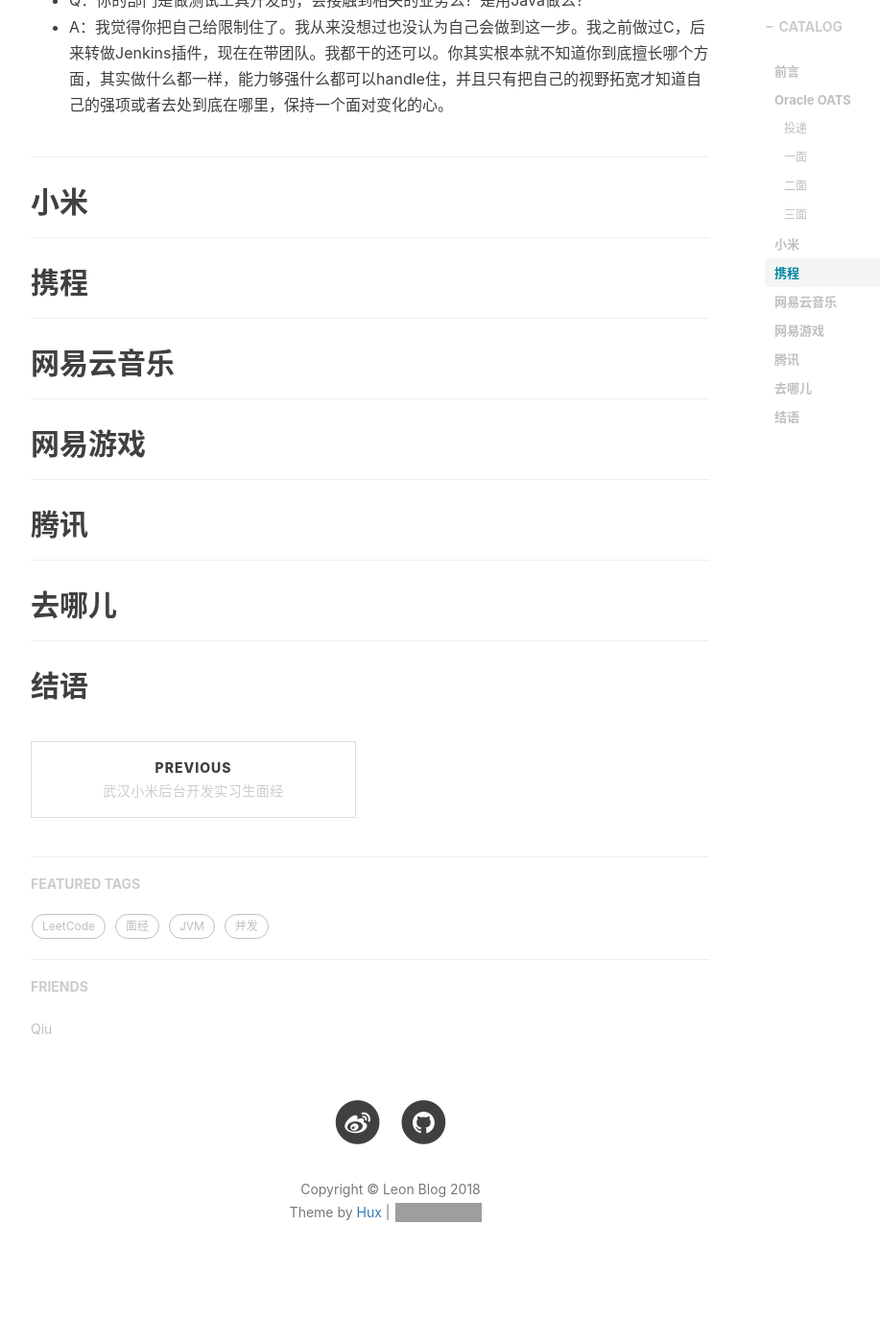
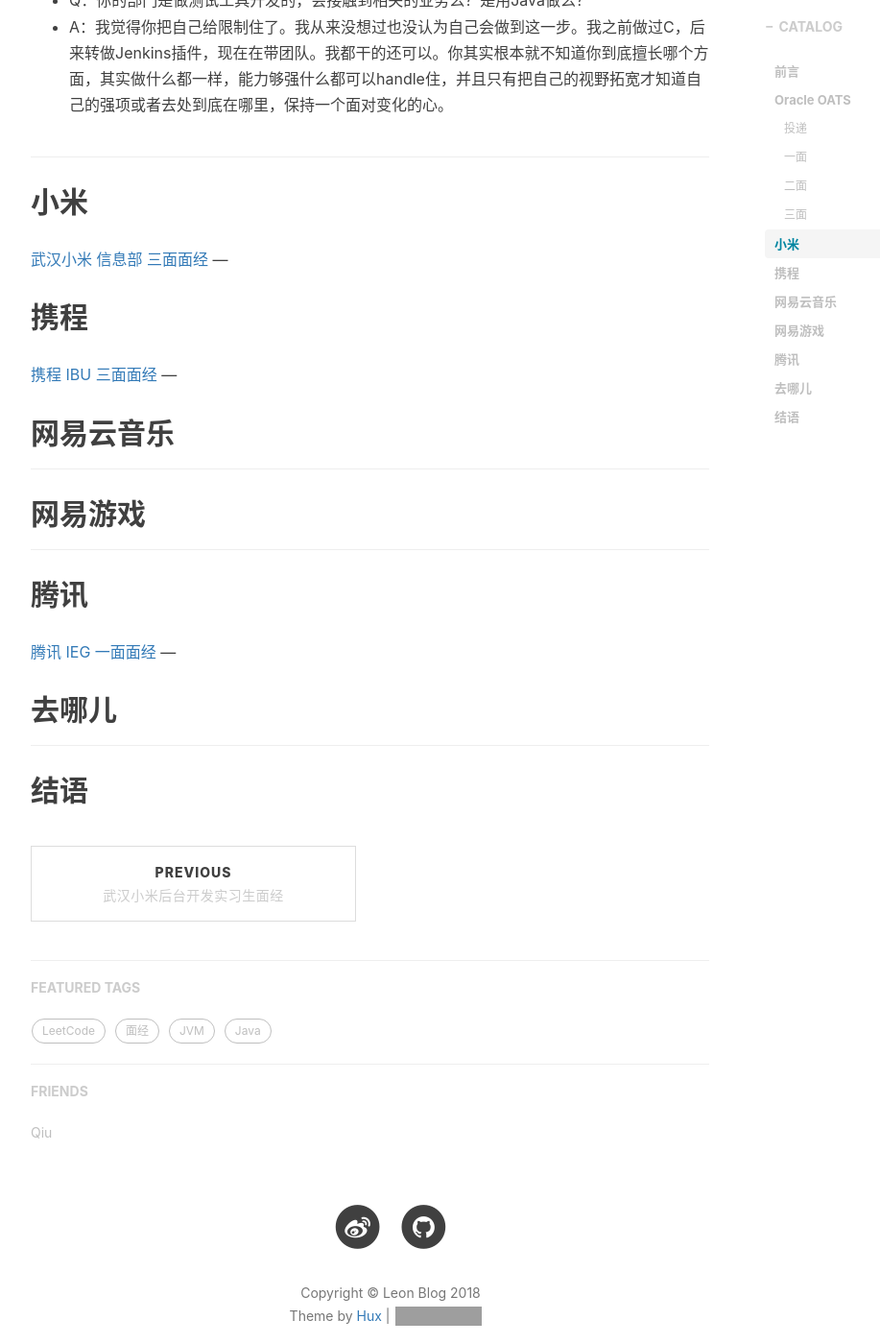
Before and after one commit to tfl435918939/blog, a Jekyll site: the page built from _posts/2018-04-25-2018年春招实习面经合集.markdown, in a window 1280 px wide and 1400 px high, scrolled down 2223 px. Shown: the whole window at 96% size, without its empty margins (233-1150 px from the left). Built offline with Jekyll 4.4.1, drawn with Linux system fonts in a browser that asks for light colours; nearby versions of some CDN libraries; comment, search, counter and statistics services are not loaded; before the commit the page ends 3590 px from its top, so only the background shows below that; grey boxes are pictures that could not be loaded.

Commit message:
edit tag of some articles

```diff
--- a/_posts/2018-04-07-Java集合继承关系简介.markdown
+++ b/_posts/2018-04-07-Java集合继承关系简介.markdown
@@ -7,7 +7,7 @@
 header-img: "img/2018-04-03-posts-bg.jpg"
 catalog: true
 tags:
-    - JVM
+    - Java
 ---
 
 > “Anyway, anyhow. ”
--- a/_posts/2018-04-07-Maven和Pom文件.markdown
+++ b/_posts/2018-04-07-Maven和Pom文件.markdown
@@ -7,7 +7,7 @@
 header-img: "img/2018-04-03-posts-bg.jpg"
 catalog: true
 tags:
-    - JVM
+    - 项目构建
 ---
 
 > “Anyway, anyhow. ”
--- a/_posts/2018-04-08-ConcurrentHashMap详解.markdown
+++ b/_posts/2018-04-08-ConcurrentHashMap详解.markdown
@@ -7,7 +7,7 @@
 header-img: "img/2018-04-03-posts-bg.jpg"
 catalog: true
 tags:
-    - 并发
+    - Java
 ---
 
 > “Anyway, anyhow. ”
--- a/_posts/2018-04-25-2018年春招实习面经合集.markdown
+++ b/_posts/2018-04-25-2018年春招实习面经合集.markdown
@@ -57,11 +57,11 @@
 ---
 
 ## 小米
-
+[武汉小米 信息部 三面面经](https://tfl435918939.github.io/blog/2018/04/17/%E5%B0%8F%E7%B1%B3%E5%90%8E%E5%8F%B0%E5%BC%80%E5%8F%91%E5%AE%9E%E4%B9%A0%E7%94%9F%E9%9D%A2%E7%BB%8F/)
 ---
 
 ## 携程
-
+[携程 IBU 三面面经](https://tfl435918939.github.io/blog/2018/04/03/%E6%90%BA%E7%A8%8BJava%E5%90%8E%E5%8F%B0%E5%BC%80%E5%8F%91%E5%AE%9E%E4%B9%A0%E7%94%9F%E9%9D%A2%E7%BB%8F/)
 ---
 
 ## 网易云音乐
@@ -73,7 +73,7 @@
 ---
 
 ## 腾讯
-
+[腾讯 IEG 一面面经](https://tfl435918939.github.io/blog/2018/04/04/%E8%85%BE%E8%AE%AF%E5%90%8E%E5%8F%B0%E5%BC%80%E5%8F%91%E5%AE%9E%E4%B9%A0%E7%94%9F%E9%9D%A2%E7%BB%8F/)
 ---
 
 ## 去哪儿
```
